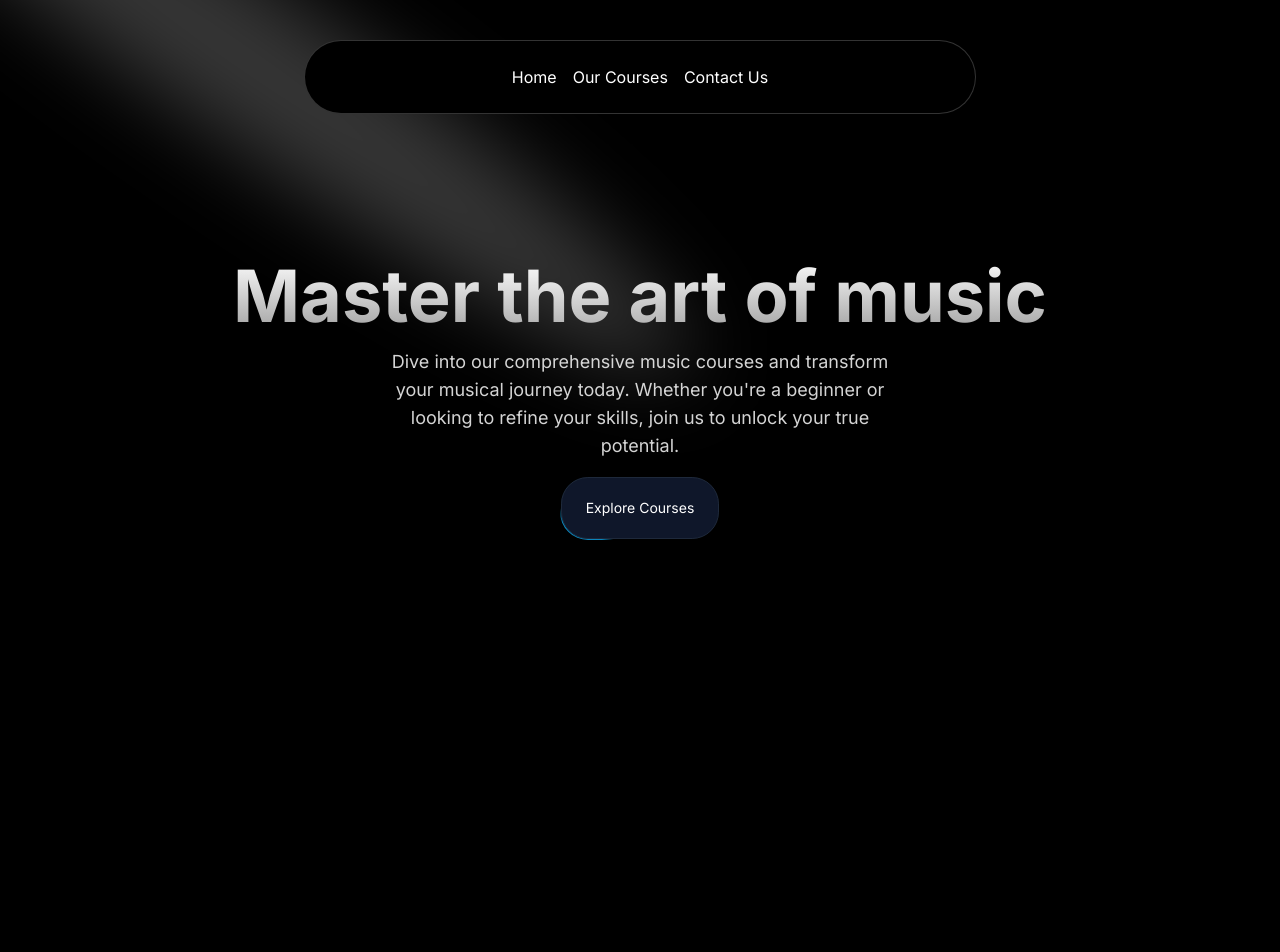
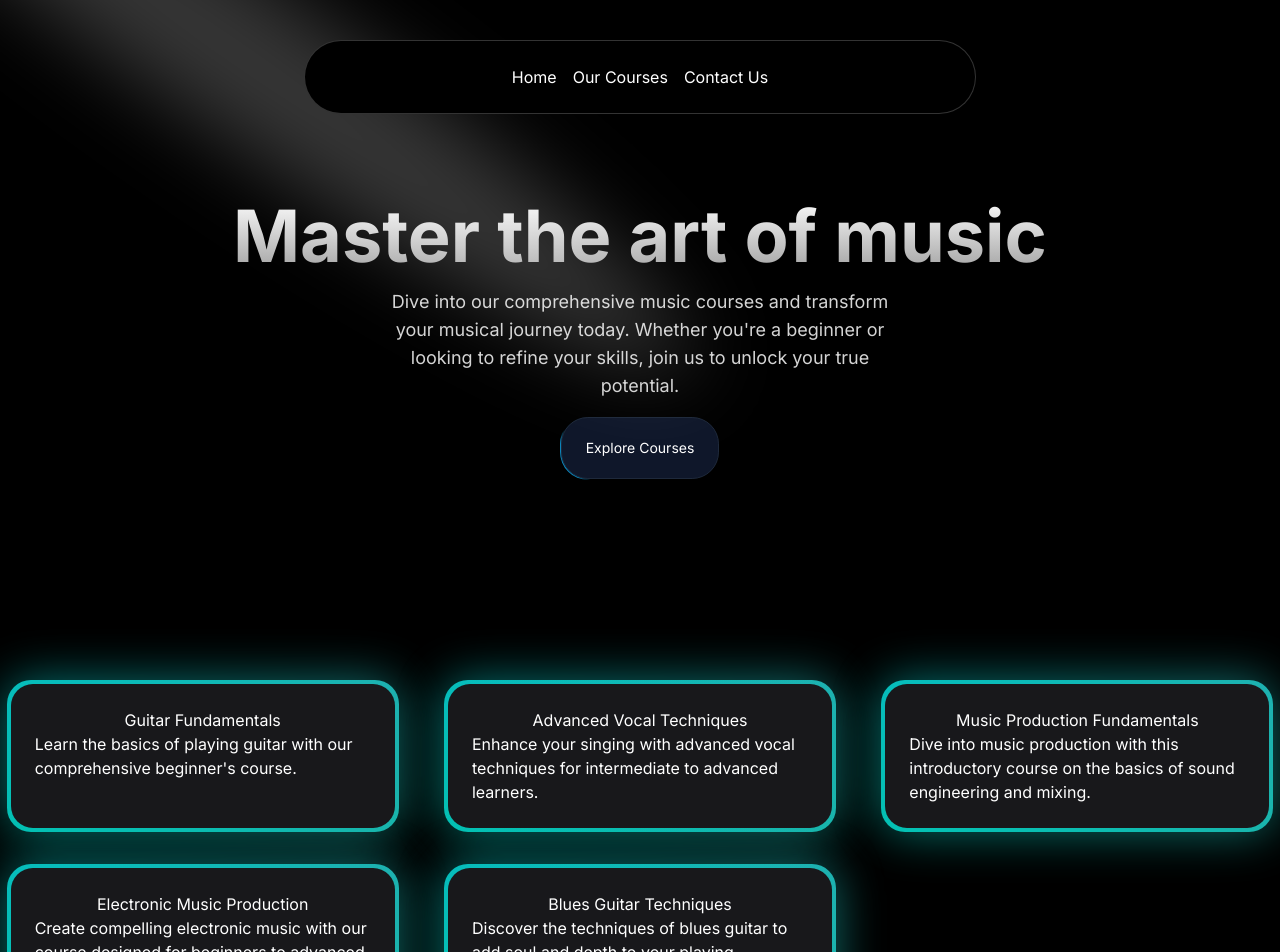
Before and after one commit to WaseemAzam901/Music-Next.js, a Next.js app: page / in a window 1280 px wide. Shown: the top 952 px of the page. Before the commit the page ends 800 px from the top, so only its background shows below. Built offline with nearby package versions, Linux system fonts and the light colour scheme.

Commit message:
Feature Courses Section Started

```diff
--- a/src/app/page.tsx
+++ b/src/app/page.tsx
@@ -1,3 +1,4 @@
+import FeatureCourses from "@/components/FeatureCourses";
 import HeroSection from "@/components/HeroSection";
 import Image from "next/image";
 
@@ -5,6 +6,7 @@ export default function Home() {
   return (
     <>
     <HeroSection />
+    <FeatureCourses />
     </>
   );
 }
--- /dev/null
+++ b/src/components/FeatureCourses.tsx
@@ -0,0 +1,38 @@
+"use client";
+import React from "react";
+import { BackgroundGradient } from "./ui/background-gradient";
+import courseData from "../data/music_courses.json";
+const FeatureCourses = () => {
+  interface courses {
+    id: number;
+    title: string;
+    slug: string;
+    description: string;
+    price: number;
+    instructor: string;
+    isFeatured: boolean;
+  }
+  const featuredCourse = courseData.courses.filter(
+    (course: courses) => course.isFeatured
+  );
+  return (
+    <div>
+      <div className="mt-10">
+        <div className="grid justify-center grid-cols-1 sm:grid-cols-2 lg:grid-cols-3 gap-8">
+          {featuredCourse.map((course: courses) => (
+            <div key={course.id} className="flex justify-center">
+                <BackgroundGradient className="flex flex-col rounded-[22px] bg-white dark:bg-zinc-900 h-full max-w-sm text-white">
+                    <div className="flex flex-col p-4 sm:p-6 items-center">
+                       <p> {course.title}</p>
+                       <p> {course.description}</p>
+                    </div>
+                </BackgroundGradient>
+            </div>
+          ))}
+        </div>
+      </div>
+    </div>
+  );
+};
+
+export default FeatureCourses;
--- a/src/components/HeroSection.tsx
+++ b/src/components/HeroSection.tsx
@@ -6,13 +6,13 @@ const HeroSection = () => {
   return (
     <>
 
-    <div className='h-screen flex items-center justify-center'>
+    <div className='h-screen md:h-[40rem] w-full flex items-center justify-center'>
           <Spotlight
         className="-top-40 left-0 md:left-60 md:-top-20"
         fill="white"
       />
-        <div className='p-4 text-center'>
-            <h1 className='mt-20 md:mt-0 md:text-7xl font-bold bg-clip-text text-transparent bg-gradient-to-b from-neutral-50 to-neutral-400'>Master the art of music</h1>
+        <div className='p-4 text-center w-full'>
+            <h1 className='mt-20 md:mt-10 text-4xl md:text-7xl font-bold bg-clip-text text-transparent bg-gradient-to-b from-neutral-50 to-neutral-400'>Master the art of music</h1>
             <p className='font-normal mt-4 text-neutral-300 text-base md:text-lg max-w-lg mx-auto'>Dive into our comprehensive music courses and transform your musical journey today. Whether you're a beginner or looking to refine your skills, join us to unlock your true potential.</p>
             <div className='mt-4 text-white'>
             <Link href={"/courses"}>
--- /dev/null
+++ b/src/components/ui/background-gradient.tsx
@@ -0,0 +1,72 @@
+import { cn } from "@/lib/utils";
+import React from "react";
+import { motion } from "framer-motion";
+
+export const BackgroundGradient = ({
+  children,
+  className,
+  containerClassName,
+  animate = true,
+}: {
+  children?: React.ReactNode;
+  className?: string;
+  containerClassName?: string;
+  animate?: boolean;
+}) => {
+  const variants = {
+    initial: {
+      backgroundPosition: "0 50%",
+    },
+    animate: {
+      backgroundPosition: ["0, 50%", "100% 50%", "0 50%"],
+    },
+  };
+  return (
+    <div className={cn("relative p-[4px] group", containerClassName)}>
+      <motion.div
+        variants={animate ? variants : undefined}
+        initial={animate ? "initial" : undefined}
+        animate={animate ? "animate" : undefined}
+        transition={
+          animate
+            ? {
+                duration: 5,
+                repeat: Infinity,
+                repeatType: "reverse",
+              }
+            : undefined
+        }
+        style={{
+          backgroundSize: animate ? "400% 400%" : undefined,
+        }}
+        className={cn(
+          "absolute inset-0 rounded-3xl z-[1] opacity-60 group-hover:opacity-100 blur-xl  transition duration-500 will-change-transform",
+          " bg-[radial-gradient(circle_farthest-side_at_0_100%,#00ccb1,transparent),radial-gradient(circle_farthest-side_at_100%_0,#7b61ff,transparent),radial-gradient(circle_farthest-side_at_100%_100%,#ffc414,transparent),radial-gradient(circle_farthest-side_at_0_0,#1ca0fb,#141316)]"
+        )}
+      />
+      <motion.div
+        variants={animate ? variants : undefined}
+        initial={animate ? "initial" : undefined}
+        animate={animate ? "animate" : undefined}
+        transition={
+          animate
+            ? {
+                duration: 5,
+                repeat: Infinity,
+                repeatType: "reverse",
+              }
+            : undefined
+        }
+        style={{
+          backgroundSize: animate ? "400% 400%" : undefined,
+        }}
+        className={cn(
+          "absolute inset-0 rounded-3xl z-[1] will-change-transform",
+          "bg-[radial-gradient(circle_farthest-side_at_0_100%,#00ccb1,transparent),radial-gradient(circle_farthest-side_at_100%_0,#7b61ff,transparent),radial-gradient(circle_farthest-side_at_100%_100%,#ffc414,transparent),radial-gradient(circle_farthest-side_at_0_0,#1ca0fb,#141316)]"
+        )}
+      />
+
+      <div className={cn("relative z-10", className)}>{children}</div>
+    </div>
+  );
+};
```
